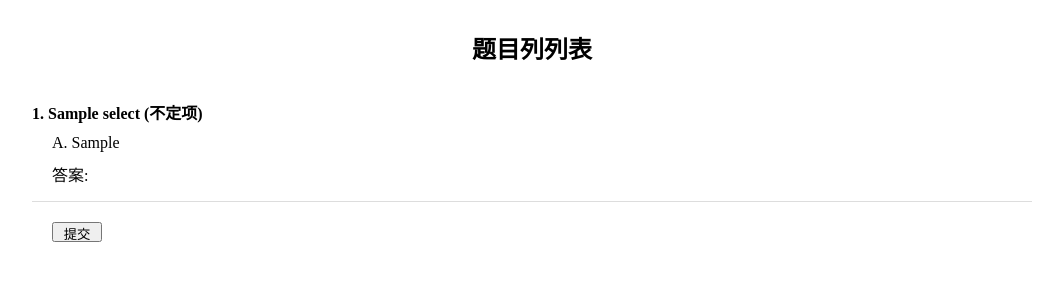
After one commit to hsian/flask-exampy, a Flask app: page /show_subject/1 in a window 1280 px wide. The commit adds this page. Shown: the top 300 px of the page, without its empty margins (108-1171 px from the left). Run offline with Flask 2, Linux system fonts and the light colour scheme; a user stored in the database is signed in; tables that the repository leaves empty hold one stand-in row (values such as "Sample post"); some libraries are stand-ins or nearby versions.

Commit message:
production

```diff
--- a/app/main/views.py
+++ b/app/main/views.py
@@ -4,11 +4,12 @@ from flask_login import login_required, current_user
 from . import main
 from ..auth import auth
 from .. import db
-from ..models import Role, User, Select
+from ..models import Role, User, Select, Score
 from ..decorators import admin_required, permission_required
 
 import json
 import base64
+import types
 
 @main.route('/', methods=['GET', 'POST'])
 def index():
@@ -63,6 +64,64 @@ def edit_subject(id):
 	select.answer = data["answer"]
 	select.option =  data["option"]
 
-	print(data)
+	return "True"
 
-	return "True"
+@main.route('/show_subject/<int:id>',methods=['GET','POST'])
+@login_required
+def show_subject(id):
+
+	selects = Select.query.filter_by(period=id)
+	first = "ABCDEFGHIJK"
+	index = 0
+	data = []
+
+	for n in selects:
+
+		index = index + 1
+		n.as_title = str(index) + ". " + n.title
+
+		arr = n.option.split("###")
+		for i in range(0,len(arr)):
+			if arr[i].strip() is not "":
+				arr[i] = first[i] + ". " + arr[i]
+		n.options = arr
+
+		if len(n.answer) >= 2:
+			n.isMulit = True
+		else:
+			n.isMulit = False
+
+		data.append(n)
+
+	return render_template('subject/list.html',selects=data,period=id)
+
+@main.route('/figure/<int:id>/<username>',methods=['GET','POST'])
+@login_required
+def figure_score(id,username):
+
+	data =  json.loads(request.form.get('list'))
+
+	if username == current_user.username:
+
+		exist = Score.query.filter_by(period=id,u_id=current_user.id).first()
+
+		if exist is None:
+			score = 0
+			selects = Select.query.filter_by(period=id)
+
+			for n in selects:
+				if data[str(n.id)] == n.answer:
+					score = score + 1
+
+			o_score = Score(u_id=current_user.id,
+				username=current_user.username,
+				score=score,
+				period=id)
+			db.session.add(o_score)
+			db.session.commit()
+
+			return str(score)
+		else:
+			return "不能重复提交"
+	else:
+		return "用户信息错误"
--- a/app/templates/auth/login.html
+++ b/app/templates/auth/login.html
@@ -3,6 +3,11 @@
 <head>
 	<meta charset="UTF-8">
 	<title>Document</title>
+	<style type="text/css">
+		.form-group,.checkbox {
+			margin-bottom: 10px;
+		}
+	</style>
 </head>
 <body>
 	{% for message in get_flashed_messages() %}
--- /dev/null
+++ b/app/templates/subject/list.html
@@ -0,0 +1,142 @@
+<!DOCTYPE html>
+<html>
+<head>
+	<title>编辑题目</title>
+	<meta charset="utf-8">
+	<style>
+		*{
+			margin:0;
+			padding:0;
+		}
+
+		.wrap{
+			width:1000px;
+			margin:0 auto;
+			padding:30px 0;
+		}
+
+		.wrap h2{
+			text-align: center;
+			margin-bottom:20px;
+		}
+
+		ul{
+			list-style: none;
+		}
+
+		.subject-list li{
+			padding: 15px 0;
+			border-bottom: 1px #ddd solid;
+		}
+
+		.option-list p{
+			cursor:pointer;
+		}
+
+		.option-list p,.answer{
+			margin-top: 10px;
+			padding-left: 20px;
+		}
+
+		.answer span{
+			font-size: 20px;
+			color: red;
+			font-weight: bold;
+		}
+
+		#release{
+			width:50px;
+			height: 20px;
+			margin:20px;
+		}
+
+		#result{
+			color: red;
+			font-size: 20px;
+		}
+	</style>
+</head>
+<body>
+	<div class="wrap">
+		<h2>题目列列表</h2>
+
+		<ul class="subject-list">
+			{% for select in selects %}
+				<li>
+					<h4 class="title">{{select.as_title}}
+						{% if select.isMulit == True %}
+							<span>(不定项)</span>
+						{% endif %}
+					</h4>
+					<div class="option-list">
+						{% for option in select.options %}
+							<p>{{option}}</p>
+						{% endfor %}
+					</div>
+					<p class="answer">答案: <span data-id="{{select.id}}" data-mulit="{{select.isMulit}}"></span></p>
+				</li>
+			{% endfor %}
+		</ul>
+
+		<button id="release">提交</button><span id="result"></span>
+	</div>
+
+	<script src="{{ url_for('static', filename='js/jquery.min.js') }}"></script>
+	<script>
+
+		var oList = $(".option-list");
+
+
+		oList.on("click","p",function(e){
+
+			var first = this.innerHTML[0];
+			var space = $(this).parent().next().find("span");
+			var isMulit = space.attr("data-mulit").toLowerCase();
+			var html;
+
+			if(isMulit == "false"){
+				space.html(first);
+			}else{
+				if(space.html().indexOf(first) == -1){
+					html = space.html() + first;
+				}else{
+					html = space.html().replace(first,"");
+				}
+
+				html = html.split("").sort().join("").trim();
+
+				space.html(html);
+			}
+		});
+
+		$("#release").click(function(){
+
+			var result = {};
+
+			$.each($(".answer span"),function(i,e){
+
+				result[$(e).attr("data-id")] = $(e).html();
+			})
+
+			var data = {
+				list : JSON.stringify(result)
+			}
+			console.log(result)
+
+			$.ajax({
+				url : "/figure/{{period}}/{{current_user.username}}",
+				type : "POST",
+				data : data,
+				success : function(res){
+					if(res != "不能重复提交"){
+						res = "你答对了" + res + "题";
+					}
+					$("#result").html(res);
+				}
+			})
+
+		})
+
+	</script>
+</body>
+</html>
```
Also changed, not shown: app/auth/views.py (+22 -4 lines), app/models.py (+20 -4 lines), app/templates/index.html (+7 -2 lines).
